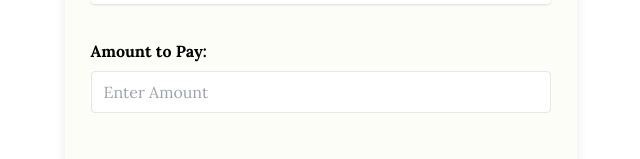
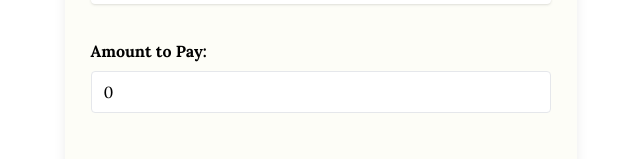
Before and after one commit to Dhanielgeek/Door, a React (Vite) app: page /userinfo/1 in a window 1280 px wide. Shown: the part 437-596 px from the top of the page, without its empty margins (319-959 px from the left). Built offline with nearby package versions, Linux system fonts and the light colour scheme; no server answers.

Commit message:
trying agin,,,

```diff
--- a/src/client/Userdetails.tsx
+++ b/src/client/Userdetails.tsx
@@ -18,7 +18,7 @@ const Userdetails = () => {
   const dispatch = useDispatch();
 
   // State to hold amount and email
-  const [amount, setAmount] = useState<number>(); // Initial value 0
+  const [amount, setAmount] = useState<number>(0); // Initial value 0
   const [email, setEmail] = useState<string>(""); // Initial value empty
 
   const userInfo = useSelector((state: any) => state.merchant.profile);
```
